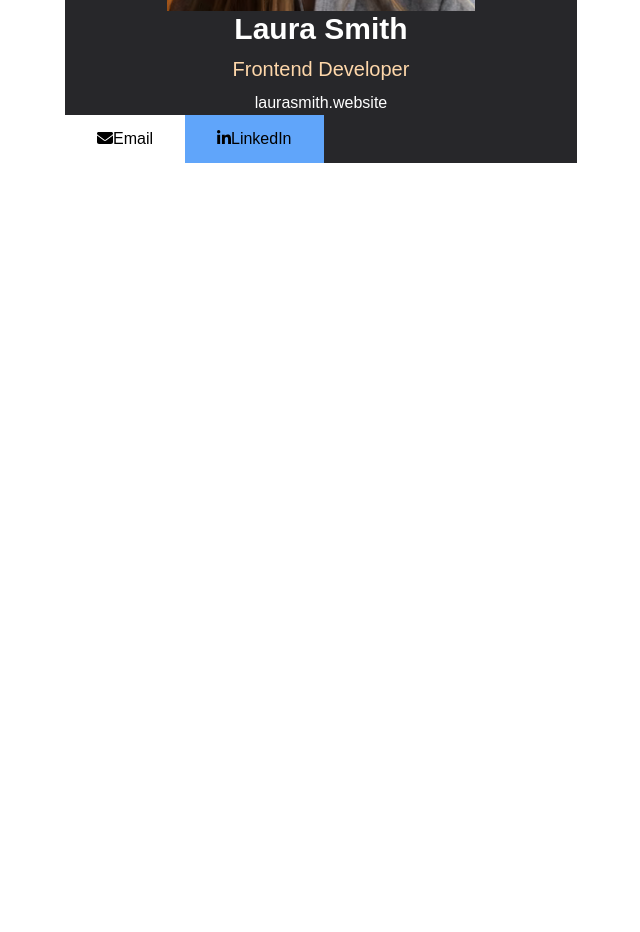
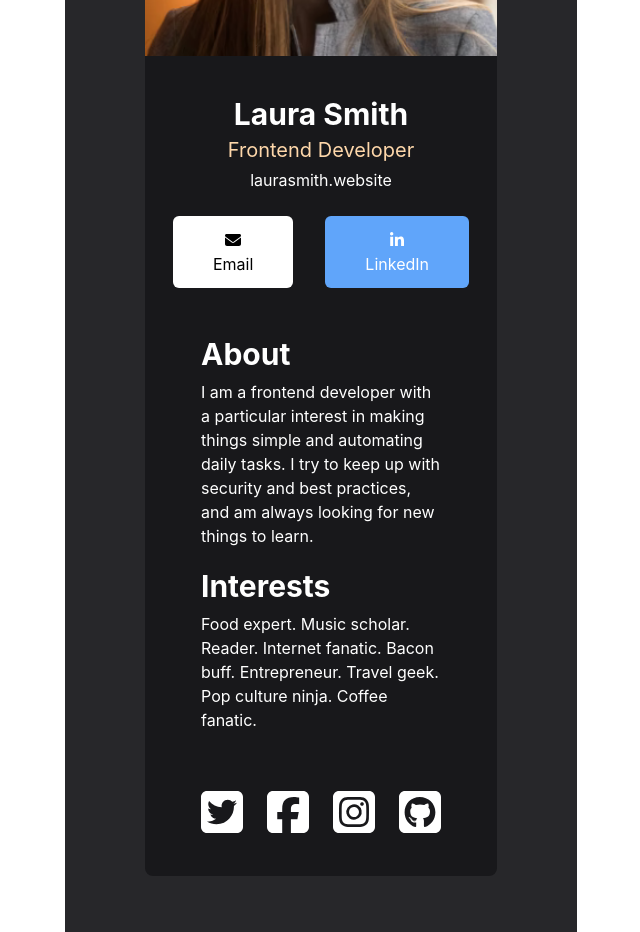
Before and after one commit to tuyishimejohnson/React_Practice, a React (Create React App) app: page / in a window 1280 px wide. Shown: the part 1600-2532 px from the top of the page, without its empty margins (319-959 px from the left). Before the commit the page ends 1763 px from the top, so only its background shows below. Built offline with nearby package versions, Linux system fonts and the light colour scheme.

Commit message:
Completed the first solo project

```diff
--- a/src/App.jsx
+++ b/src/App.jsx
@@ -1,8 +1,6 @@
 import "./App.css";
 import "./index.css";
 import BusinessCard from "./businessCard.jsx";
-
-
 import Navigation from "./navigation.jsx";
 
 function App() {
--- a/src/businessCard.jsx
+++ b/src/businessCard.jsx
@@ -2,24 +2,53 @@ import React from 'react'
 import { FontAwesomeIcon } from '@fortawesome/react-fontawesome'
 import { faEnvelope } from '@fortawesome/free-solid-svg-icons'
 import { faLinkedinIn } from '@fortawesome/free-brands-svg-icons'
+import { faInstagramSquare } from '@fortawesome/free-brands-svg-icons'
+import { faGithubSquare } from '@fortawesome/free-brands-svg-icons'
+import { faSquareTwitter } from '@fortawesome/free-brands-svg-icons/faSquareTwitter'
+import { faFacebookSquare } from '@fortawesome/free-brands-svg-icons/faFacebookSquare'
+
 
 const BusinessCard = () => {
   return (
     <>
-        <div className='bg-zinc-800 w-[40%] m-auto'>
+        <div className='bg-zinc-800 w-[40%] m-auto px-20 py-14 '>
+
+
                 <div>
-                <img src={require("./images/Rectangle 90.png")} alt="" className='w-[60%] m-auto pt-14'/>
+                    <img src={require("./images/Rectangle 90.png")} alt="" className='m-auto w-full'/>
                 </div>
 
-            <div className='flex flex-col items-center gap-2'>
+                <div className='bg-zinc-900 rounded-b-lg'>
+                    <div className='flex flex-col items-center gap-1 pt-10 pb-6'>
                         <h1 className='text-white text-3xl font-bold'>Laura Smith</h1>
                         <h3 className='text-orange-200 text-xl'>Frontend Developer</h3>
                         <h3 className='text-white'>laurasmith.website</h3>
                     </div>
 
+                    <div className='flex gap-8 items-center justify-center px-10'>
+                        <button className='bg-white border-none px-10 py-3 rounded-md'><FontAwesomeIcon icon={faEnvelope} />  Email</button>
+                        <button className='bg-blue-400 border-none px-10 py-3 rounded-md text-white'><FontAwesomeIcon icon={faLinkedinIn} />  LinkedIn</button>
+                    </div>
+
+                    <div className='px-14'>
                         <div>
-                <button className='bg-white border-none px-8 py-3'><FontAwesomeIcon icon={faEnvelope} />Email</button>
-                <button className='bg-blue-400 border-none px-8 py-3'><FontAwesomeIcon icon={faLinkedinIn} />LinkedIn</button>
+                            <h1 className='text-white text-3xl font-bold pt-12 pb-2'>About</h1>
+                            <p className='text-white'>I am a frontend developer with a particular interest in making things simple and automating daily tasks. I try to keep up with security and best practices, and am always looking for new things to learn.</p>
+                        </div>
+                        <div>
+                            <h1 className='text-white text-3xl font-bold pt-5 pb-2'>Interests</h1>
+                            <p className='text-white'>Food expert. Music scholar. Reader. Internet fanatic. Bacon buff. Entrepreneur. Travel geek. Pop culture ninja. Coffee fanatic.</p>
+                        </div>
+                    </div>
+
+                    <div className='text-white justify-center text-5xl flex gap-6 pt-14 pb-10'>
+                        < FontAwesomeIcon icon={faSquareTwitter}/>
+                        < FontAwesomeIcon icon={faFacebookSquare}/>
+                        < FontAwesomeIcon icon={faInstagramSquare}/>
+                        < FontAwesomeIcon icon={faGithubSquare}/>
+                    </div>
+
+
                 </div>
         </div>
     </>
--- a/src/index.css
+++ b/src/index.css
@@ -1,14 +1,8 @@
 @import "tailwindcss/base";
 @import "tailwindcss/utilities";
 @import "tailwindcss/components";
-@import url('https://fonts.googleapis.com/css2?family=Nunito:ital,wght@0,200..1000;1,200..1000&display=swap');
+@import url('https://fonts.googleapis.com/css2?family=Inter:wght@100..900&display=swap');
 
 body {
-  margin: 0;
-  font-family: "Nunito", sans-serif;
+    font-family: "Inter", sans-serif;
 }
-
-code {
-  font-family: source-code-pro, Menlo, Monaco, Consolas, 'Courier New',
-    monospace;
-}
```
Lines whose indentation alone changed are shown as unchanged.
